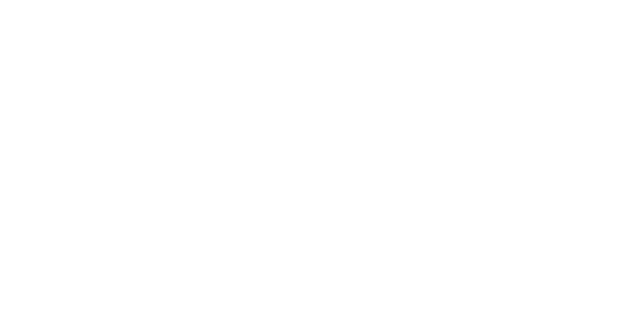
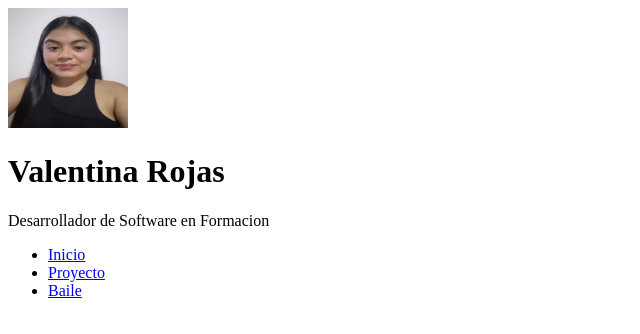
Before and after one commit to valent-gif/Hoja-de-Vida, a plain HTML site: page index.html in a window 1280 px wide. Shown: the whole page, without its empty margins (0-640 px from the left). Drawn offline with Linux system fonts and the light colour scheme.

Commit message:
feat: :sparkles: Se agrega el encabezado de la primera pagina y empieza a escribir el menu

```diff
--- a/index.html
+++ b/index.html
@@ -5,9 +5,29 @@
     <meta name="viewport" content="width=device-width, initial-scale=1.0">
     <title>Hoja de Vida | Valentina Rojas</title>
     <link rel="stylesheet" href="styles.css">
-
 </head>
 <body>
+    <div class="pagina">
+
+        <header class="cabecera" >
+            <!--R7: Toda imagen lleva alt-->
+            <img class="foto de perfil" src="img/Foto de perfil.jpeg" alt="Foto de perfil Valentina" width="120" height="120"
+            <div>
+                <h1>Valentina Rojas</h1>
+                <p>Desarrollador de Software en Formacion</p>
+            </div>
+        </header>
+    </div>
+
+    <!--R8 y r9: Menu igual en igual en todas la paginas, con rutas relativas-->
+    <nav class="arial-label="Menu principal">
+        <ul>
+            <li><a href="index.html" arial-current="page">Inicio</a></li>
+            <li><a href="proyecto.html">Proyecto</a></li>
+            <li><a href="baile.html">Baile</a></li>
+        </ul>
+    </nav>
+
 
 </body>
 </html>
```
Also changed, not shown: img/Foto de perfil.jpeg (added).
